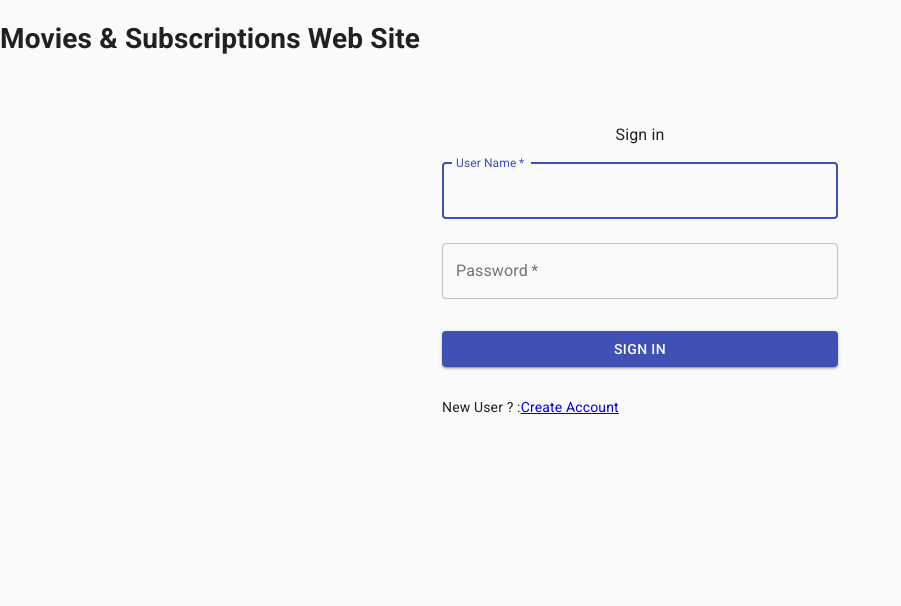
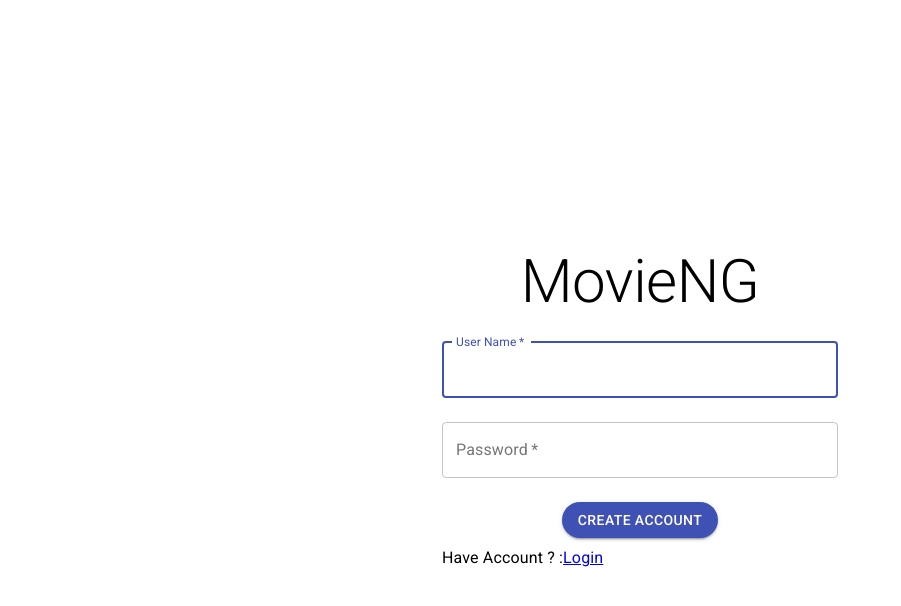
Before and after one commit to natank/react-final-project, a React app: page /createAccount in a window 1280 px wide. Before the commit this address led to /login. Shown: the top 606 px of the page, without its empty margins (0-901 px from the left). Built offline with nearby package versions, Linux system fonts and the light colour scheme; no server answers; the database is empty.

Commit message:
Started styling the header

```diff
--- a/src/index.html
+++ b/src/index.html
@@ -3,7 +3,7 @@
 
 <head>
   <meta charset="utf-8">
-  <title>React TODO App</title>
+  <title>Movie Admin</title>
   <link rel="stylesheet" href="https://fonts.googleapis.com/css?family=Roboto:300,400,500,700&display=swap" />
   <link rel="stylesheet" href="https://fonts.googleapis.com/icon?family=Material+Icons" />
   <meta name="viewport" content="minimum-scale=1, initial-scale=1, width=device-width"
--- a/src/js/App.js
+++ b/src/js/App.js
@@ -7,19 +7,13 @@ import Main from './Views/main-view'
 import PrivateRoute from './components/Auth/PrivateRoute'
 function App(props) {
   return (
-    <div>
-      <h1>Movies & Subscriptions Web Site</h1>
-
     <Switch>
       <Route path="/login" exact><Login /></Route>
       <Route path="/createAccount" exact><CreateAccount /></Route>
       <Route path="/">
         <PrivateRoute {...{ component: Main }}></PrivateRoute>
-
       </Route>
     </Switch>
-    </div>
-
   )
 }
 
--- a/src/js/Context/main-context.js
+++ b/src/js/Context/main-context.js
@@ -12,7 +12,7 @@ export var MainContext = createContext();
 
 
 export function MainContextProvider(props) {
-  const initialState = { users: [], usersPermissions: [], movies: [], members: [], authUser: null }
+  const initialState = { users: [], usersPermissions: [], movies: [], members: [], authUser: { dummy: true } }
   const rootReducer = combineReducers({ users: usersReducer, usersPermissions: usersPermissionsReducer, movies: moviesReducer, members: membersReducer, authUser: authUserReducer })
 
   const result = useReducer(rootReducer, initialState)
--- a/src/js/Views/main-view.js
+++ b/src/js/Views/main-view.js
@@ -1,6 +1,8 @@
 import React, { useContext } from 'react'
 import { BrowserRouter as Router, Switch, Route, useRouteMatch } from 'react-router-dom';
 import { MainContext } from '../Context/main-context'
+import { Container } from '@material-ui/core';
+
 import SubscriptionsManagementView from './subscriptions-management-view';
 import UsersManagementView from './users-management-view'
 import MoviesManagementView from './movies-management-view'
@@ -27,6 +29,7 @@ function MainView() {
   ]
 
   return (
+    <Container>
       <Router>
         <Route path={`${match.url}`}>
           <div>
@@ -47,6 +50,7 @@ function MainView() {
           </Route>
         </Switch>
       </Router>
+    </Container>
   )
 
 }
--- /dev/null
+++ b/src/js/components/Auth/AuthHeader.js
@@ -0,0 +1,19 @@
+import React from 'react'
+import { Grid, Typography } from '@material-ui/core'
+import { makeStyles } from '@material-ui/core/styles'
+
+const useStyles = makeStyles({
+
+})
+
+export default function AuthHeader() {
+
+  const classes = useStyles()
+  return (
+    <Grid container direction="column" alignItems="center">
+      <Typography component="h2" variant="h2" align="center">
+        MovieNG
+      </Typography>
+    </Grid>
+  )
+}
--- a/src/js/components/Auth/CreateAccount.js
+++ b/src/js/components/Auth/CreateAccount.js
@@ -2,29 +2,60 @@ import React, { useState } from 'react'
 import { Link, useHistory } from 'react-router-dom';
 import { auth } from '../../API/firebase'
 import { createAccount } from "../../Model/Auth-Model"
+import useStyles from './styles'
+import { Container, Grid, Typography, TextField, Button } from '@material-ui/core'
+import AuthHeader from "./AuthHeader"
 
-const CreateAccount = props => {
+export default function CreateAccount(props) {
+  const classes = useStyles();
   const [username, setUsername] = useState('')
   const [password, setPassword] = useState('')
   const [errorMessage, setErrorMessage] = useState(null)
   var history = useHistory();
   return (
     <div>
-      <h2>Create an Account</h2>
-      <form onSubmit={handleSubmit}>
-        <div>
-          <label htmlFor="username">User name:</label>
-          <input id="username" type="text" value={username} onChange={e => setUsername(e.target.value)} />
-        </div>
-        <div>
-          <label htmlFor="password">password:</label>
-          <input id="password" type="password" value={password}
-            onChange={e => setPassword(e.target.value)}
-          />
-        </div>
-        <p>{errorMessage}</p>
-        <input type="submit" value="Create" />
-      </form>
+      <Container component="main" maxWidth="xs">
+        <Grid container className={classes.contentContainer}>
+          <Grid item container>
+            <AuthHeader />
+            <form className={classes.form} onSubmit={handleSubmit}>
+              <TextField
+                variant="outlined"
+                margin="normal"
+                required
+                fullWidth
+                id="username"
+                label="User Name"
+                autoFocus
+                value={username}
+                onChange={e => setUsername(e.target.value)}
+              />
+
+              <TextField
+                variant="outlined"
+                margin="normal"
+                required
+                fullWidth
+                id="password"
+                type="password"
+                value={password}
+                label="Password"
+                onChange={e => setPassword(e.target.value)}
+              />
+              <p>{errorMessage}</p>
+              <Button
+                type="submit"
+                variant="contained"
+                color="primary"
+                className={classes.submit}
+              >
+                Create Account
+            </Button>
+              <Typography component="p" variant="body1">Have Account ? :<Link to="/login">Login</Link></Typography>
+            </form>
+          </Grid>
+        </Grid>
+      </Container>
     </div>)
   async function handleSubmit(e) {
     e.preventDefault();
@@ -36,5 +67,3 @@ const CreateAccount = props => {
     }
   }
 }
-
-export default CreateAccount
--- a/src/js/components/Auth/Login.js
+++ b/src/js/components/Auth/Login.js
@@ -2,9 +2,9 @@ import React, { useEffect, useState, useContext } from 'react'
 import { Link, useHistory } from 'react-router-dom';
 import { loginUser } from '../../Model/Auth-Model'
 import { MainContext } from '../../Context/main-context';
-import { makeStyles } from '@material-ui/core/styles';
-import { Container, CssBaseline, TextField, Typography, Button } from '@material-ui/core';
-
+import useStyles from './styles'
+import { Container, Grid, TextField, Typography, Button } from '@material-ui/core';
+import AuthHeader from "./AuthHeader"
 export default function Login(props) {
 
   const classes = useStyles();
@@ -31,10 +31,11 @@ export default function Login(props) {
 
   return (
     <Container component="main" maxWidth="xs">
-      <CssBaseline />
+      <Grid container className={classes.contentContainer}>
+        <Grid item container>
+          <AuthHeader />
           <div className={classes.paper}>
-        <Typography>Sign in</Typography>
-        <form classNAme={classes.form} onSubmit={handleSubmit}>
+            <form className={classes.form} onSubmit={handleSubmit}>
               <TextField
                 variant="outlined"
                 margin="normal"
@@ -56,21 +57,24 @@ export default function Login(props) {
                 type="password"
                 value={password}
                 onChange={e => setPassword(e.target.value)}
-            autooComplete="current-password"
+                autoComplete="current-password"
               />
               <Button
+
                 type="submit"
-            fullWidth
                 variant="contained"
                 color="primary"
                 className={classes.submit}
               >
                 Sign In
               </Button>
-          <p>New User ? :<Link to="/createAccount">Create Account</Link></p>
+              <Typography component="p" variant="body1">New User ? :<Link to="/createAccount">Create Account</Link></Typography>
             </form>
           </div>
-    </Container>
+        </Grid>
+
+      </Grid>
+    </Container >
   )
   async function handleSubmit(e) {
 
@@ -89,27 +93,3 @@ export default function Login(props) {
 
 
 }
-
-
-function useStyles() {
-  var s = makeStyles((theme) => ({
-    paper: {
-      marginTop: theme.spacing(8),
-      display: 'flex',
-      flexDirection: 'column',
-      alignItems: 'center',
-    },
-    avatar: {
-      margin: theme.spacing(1),
-      backgroundColor: theme.palette.secondary.main,
-    },
-    form: {
-      width: '100%', // Fix IE 11 issue.
-      marginTop: theme.spacing(1),
-    },
-    submit: {
-      margin: theme.spacing(3, 0, 2),
-    },
-  }))
-  return s()
-}
--- /dev/null
+++ b/src/js/components/Auth/styles.js
@@ -0,0 +1,27 @@
+import { makeStyles } from '@material-ui/core/styles';
+
+export default function useStyles() {
+  var s = makeStyles((theme) => ({
+    paper: {
+      marginTop: theme.spacing(3),
+      display: 'flex',
+      flexDirection: 'column',
+      alignItems: 'center',
+    },
+    form: {
+      width: '100%', // Fix IE 11 issue.
+      marginTop: theme.spacing(1),
+    },
+    submit: {
+      display: "block",
+      borderRadius: "2rem",
+      margin: `${theme.spacing(1)}px auto`
+    },
+    contentContainer: {
+      height: "100vh",
+      flexDirection: "column",
+      justifyContent: "center"
+    }
+  }))
+  return s()
+}
--- a/src/js/components/MainNav.js
+++ /dev/null
@@ -1,45 +0,0 @@
-import React, { useContext } from 'react'
-import { Link } from 'react-router-dom'
-import { MainContext } from '../Context/main-context'
-import { checkAccessToRoute } from '../Utils/utils'
-
-
-function MainNav({ routes }) {
-  var { store } = useContext(MainContext)
-  var [state, dispatch] = store;
-  var { authUser } = state
-  return (
-    <nav>
-      <ul>
-        {routes.map((elem, index) => getRoute(elem, index))}
-        <li>
-          <button type="button" onClick={onLogout}>Logout</button>
-        </li>
-      </ul>
-    </nav >
-  )
-  function onLogout(event) {
-    event.preventDefault()
-    dispatch({
-        type: "LOGOUT_USER"
-    })
-  }
-
-
-
-  function getRoute(route, key) {
-    var isAuthorized = checkAccessToRoute(route.url, authUser)
-    return (
-
-      isAuthorized ?
-        <li key={key}>
-          < Link to={route.url} >
-            <button type="button" >{route.title}</button>
-          </Link >
-        </li > : null
-
-    )
-  }
-}
-
-export default MainNav;
--- /dev/null
+++ b/src/js/components/MainNav/MainNav.js
@@ -0,0 +1,68 @@
+import React, { useContext } from 'react'
+import { Link } from 'react-router-dom'
+import { makeStyles } from '@material-ui/core/styles';
+import { AppBar, Tabs, Tab, Typography, Link as NavLink } from '@material-ui/core'
+import { MainContext } from '../../Context/main-context'
+import { checkAccessToRoute } from '../../Utils/utils'
+
+const useStyles = makeStyles((theme) => ({
+  root: {
+    flexGrow: 1,
+    backgroundColor: theme.palette.background.paper,
+  },
+  navLink: {
+    color: "white"
+  }
+}));
+
+function MainNav({ routes }) {
+  var { store } = useContext(MainContext)
+  var [state, dispatch] = store;
+  var { authUser } = state
+  var classes = useStyles();
+  const [value, setValue] = React.useState(0);
+  const handleChange = (event, newValue) => {
+    setValue(newValue);
+  };
+
+  return (
+    <div className={classes.root}>
+      <AppBar position="static">
+        <Tabs
+          variant="fullWidth"
+          value={value}
+          onChange={handleChange}
+          aria-label="nav tabs example"
+        >
+          {routes.map((elem, index) => getRoute(elem, index))}
+          <Tab label="Logout" onClick={onLogout} label="Logout" />
+
+        </Tabs>
+      </AppBar>
+
+
+    </div>
+
+  )
+  function onLogout(event) {
+    event.preventDefault()
+    dispatch({
+      type: "LOGOUT_USER"
+    })
+  }
+
+
+
+  function getRoute(route, key) {
+    var isAuthorized = checkAccessToRoute(route.url, authUser)
+    return (
+
+      isAuthorized ?
+        <Tab label={route.title} component={Link} to={route.url} />
+        : null
+
+    )
+  }
+}
+
+export default MainNav;
--- /dev/null
+++ b/src/js/components/MainNav/index.js
@@ -0,0 +1,3 @@
+import MainNav from './MainNav'
+
+export default MainNav
--- a/src/js/index.js
+++ b/src/js/index.js
@@ -2,12 +2,23 @@ import React from 'react';
 import ReactDOM from 'react-dom';
 import { BrowserRouter as Router } from 'react-router-dom'
 import { MainContextProvider } from './Context/main-context';
+import { createMuiTheme, ThemeProvider } from '@material-ui/core/styles';
+import { orange } from '@material-ui/core/colors';
 import App from './App';
 
+
+const theme = createMuiTheme({
+  status: {
+    danger: orange[500],
+  },
+});
+
 ReactDOM.render(
-  <Router>
-    <MainContextProvider>
-      <App />
-    </MainContextProvider>
-  </Router>
+  <ThemeProvider theme={theme}>
+    <Router>
+      <MainContextProvider>
+        <App />
+      </MainContextProvider>
+    </Router>
+  </ThemeProvider>
   , document.querySelector('#root'))
```
Also changed, not shown: design.svg (added). Lines whose indentation alone changed are shown as unchanged.
